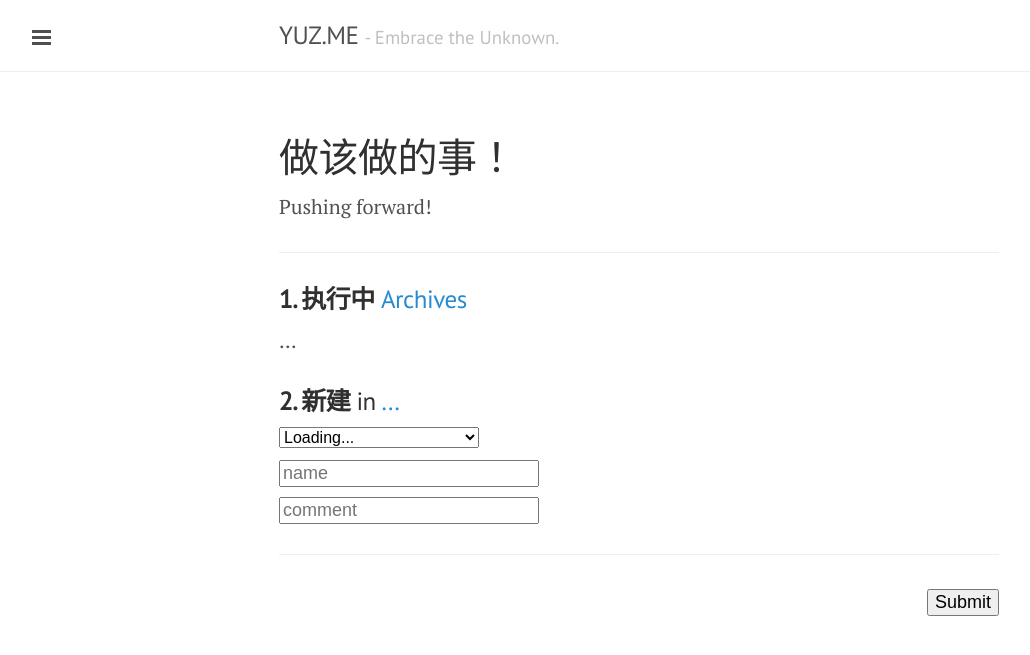
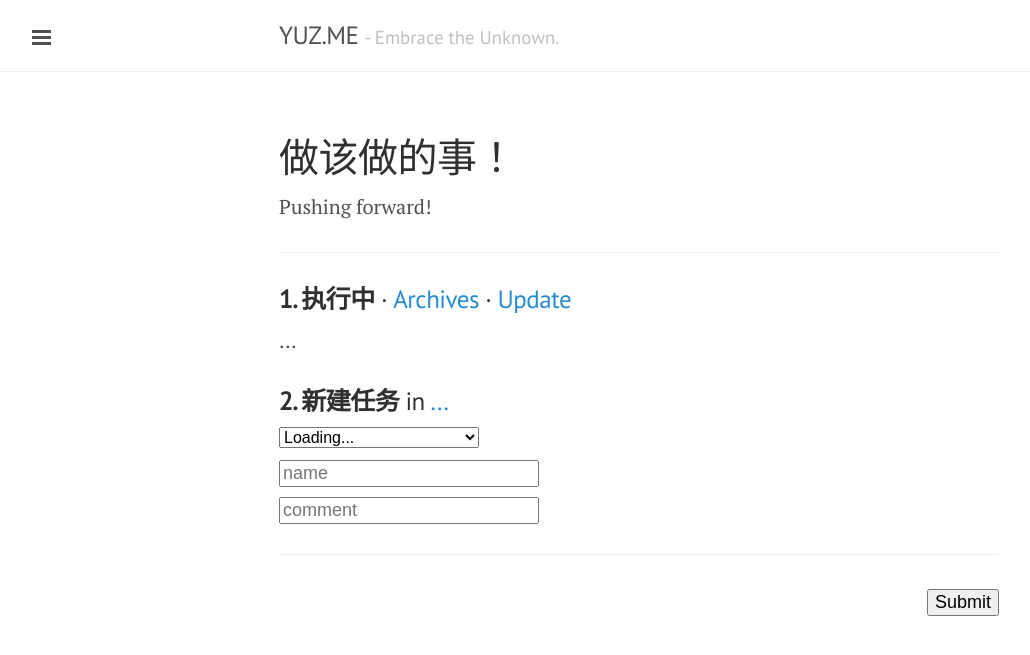
Before and after one commit to yusite/yuz.me, a Jekyll site: the page built from log.md, in a window 1280 px wide. Shown: the top 655 px of the page, without its empty margins (1-1031 px from the left). Built offline with Jekyll 4.4.1, drawn with Linux system fonts in a browser that asks for light colours; Markdown is read by kramdown in place of the engine named in the settings.

Commit message:
update log page

```diff
--- a/log.md
+++ b/log.md
@@ -12,10 +12,11 @@ Pushing forward!
 
 <form id="form" method="GET" action="#">
 
-<h3><strong>1. 执行中</strong> <a href="https://docs.google.com/spreadsheets/d/1Ls3l7bvsyFznq73eSwJL7tkeAbV0PalBBnX0gQFn5DU/pubhtml?gid=0&single=true" target="_blank">Archives</a></h3>
+<h3><strong>1. 执行中</strong> &middot; <a href="https://docs.google.com/spreadsheets/d/1Ls3l7bvsyFznq73eSwJL7tkeAbV0PalBBnX0gQFn5DU/pubhtml?gid=0&single=true" target="_blank">Archives</a> &middot;
+<a href="http://l.yuz.me/hist/" target="_blank">Update</a></h3>
 <div id="log" style="font-size:20px;">...</div>
 
-<h3><strong>2. 新建</strong> in
+<h3><strong>2. 新建任务</strong> in
 <a href="https://docs.google.com/a/yuz.me/spreadsheets/d/1Ls3l7bvsyFznq73eSwJL7tkeAbV0PalBBnX0gQFn5DU/edit#gid=2010321559" id="place">...</a>
 <br>
 <select name="create" id="recent" style="font-size:16px;margin-top:10px;width:200px;">
```
